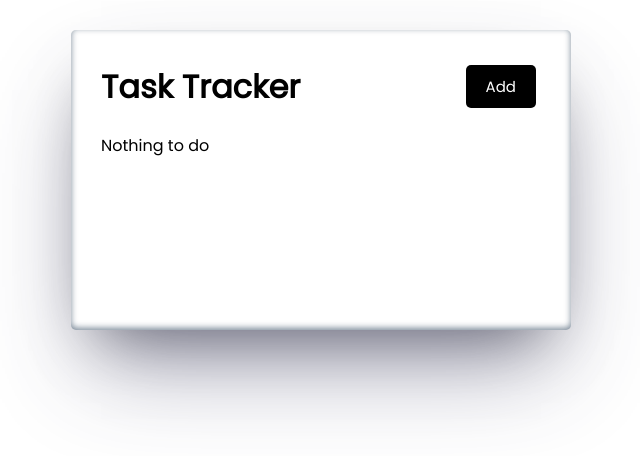
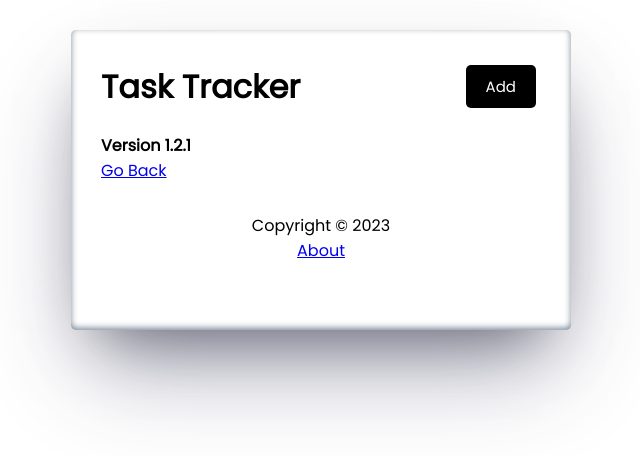
Before and after one commit to DanielAgbeni/My-Todo, a React (Vite) app: page /about in a window 1280 px wide. Shown: the top 456 px of the page, without its empty margins (319-959 px from the left). Built offline with nearby package versions, Linux system fonts and the light colour scheme; data requests are answered from the project's data file.

Commit message:
Fix local storage

```diff
--- a/db.json
+++ b/db.json
@@ -1,3 +1,11 @@
 {
-  "task": []
+  "task": [
+    {
+      "text": " jjjjj",
+      "day": "Aug 20th at 02:13",
+      "time": "02:13",
+      "reminder": false,
+      "id": 1
+    }
+  ]
 }
--- a/package.json
+++ b/package.json
@@ -14,7 +14,8 @@
     "json-server": "^0.17.3",
     "react": "^18.2.0",
     "react-dom": "^18.2.0",
-    "react-icons": "^4.10.1"
+    "react-icons": "^4.10.1",
+    "react-router-dom": "^6.15.0"
   },
   "devDependencies": {
     "@types/react": "^18.2.15",
--- a/src/App.jsx
+++ b/src/App.jsx
@@ -1,76 +1,96 @@
 /** @format */
+import { BrowserRouter as Router, Route, Routes } from 'react-router-dom'
 import { Task } from './components/Task'
 import { useState, useEffect } from 'react'
 import Header from './components/Header'
 import Form from './components/Form'
+import Footer from './components/Footer'
+import About from './components/About'
 
 function App() {
 	const [showTask, setShowTask] = useState(false)
-	const [tasks, newTask] = useState([])
+	const [tasks, newTask] = useState(() => {
+		const localValue = localStorage.getItem('ITEM')
+		if (localValue == null) return []
+		return JSON.parse(localValue)
+	})
 	useEffect(() => {
-		const getTasks = async () => {
-			const serverTask = await fetchTasks()
-			newTask(serverTask)
-		}
-		getTasks()
-	}, [])
+		localStorage.setItem('ITEM', JSON.stringify(tasks))
+	}, [tasks])
 
 	// Fetch Data from db.json
-	const fetchTasks = async () => {
-		const res = await fetch('http://localhost:5000/task')
-		const data = await res.json()
-		return data
-	}
-	// Fetch single Data from db.json
-	const fetchTask = async (id) => {
-		const res = await fetch(`http://localhost:5000/task/${id}`)
-		const data = await res.json()
+	// const fetchTasks = async () => {
+	// 	const res = await fetch('http://localhost:5000/task')
+	// 	const data = await res.json()
+	// 	return data
+	// }
+	// // Fetch single Data from db.json
+	// const fetchTask = async (id) => {
+	// 	const res = await fetch(`http://localhost:5000/task/${id}`)
+	// 	const data = await res.json()
 
-		return data
+	// 	return data
+	// }
+
+	const addTask = (task) => {
+		// const res = await fetch('http://localhost:5000/task', {
+		// 	method: 'POST',
+		// 	headers: {
+		// 		'Content-type': 'application/json',
+		// 	},
+		// 	body: JSON.stringify(task),
+		// })
+		// const data = await res.json()
+		const id = crypto.randomUUID()
+		const SetTask = { id, ...task }
+		newTask([...tasks, SetTask])
 	}
 
-	const addTask = async (task) => {
-		const res = await fetch('http://localhost:5000/task', {
-			method: 'POST',
-			headers: {
-				'Content-type': 'application/json',
-			},
-			body: JSON.stringify(task),
-		})
-		const data = await res.json()
-		// const id = crypto.randomUUID()
-		// const SetTask = { id, ...task }
-		// newTask([...tasks, SetTask])
-		newTask([...tasks, data])
-	}
-
-	const selectTask = async (id) => {
-		const toggleTask = await fetchTask(id)
-		const upTask = { ...toggleTask, reminder: !toggleTask.reminder }
-		const res = await fetch(`http://localhost:5000/task/${id}`, {
-			method: 'PUT',
-			headers: {
-				'Content-type': 'application/json',
-			},
-			body: JSON.stringify(upTask),
-		})
-		const data = await res.json()
+	const selectTask = (id) => {
+		// const toggleTask = await fetchTask(id)
+		// const upTask = { ...toggleTask, reminder: !toggleTask.reminder }
+		// const res = await fetch(`http://localhost:5000/task/${id}`, {
+		// 	method: 'PUT',
+		// 	headers: {
+		// 		'Content-type': 'application/json',
+		// 	},
+		// 	body: JSON.stringify(upTask),
+		// })
+		// const data = await res.json()
 		newTask(
 			tasks.map((task) =>
-				task.id === id ? { ...task, reminder: data.reminder } : task
+				task.id === id ? { ...task, reminder: !task.reminder } : task
 			)
 		)
 	}
-	const deleteTask = async (id) => {
-		await fetch(`http://localhost:5000/task/${id}`, { method: 'DELETE' })
+	const deleteTask = (id) => {
+		// await fetch(`http://localhost:5000/task/${id}`, { method: 'DELETE' })
 		newTask((currentTask) => currentTask.filter((tasks) => tasks.id !== id))
 	}
 	return (
-		<div className='container'>
-			<Header onAdd={() => setShowTask(!showTask)} showAdd={showTask} />
-			{showTask && <Form onAdd={addTask} />}
-			<Task task={tasks} selectTask={selectTask} onDelete={deleteTask} />
-		</div>
+		<Router>
+			<div className='container'>
+				<Header onAdd={() => setShowTask(!showTask)} showAdd={showTask} />
+
+				<Routes>
+					<Route
+						path='/'
+						element={
+							<>
+								{showTask && <Form onAdd={addTask} />}
+								<Task
+									task={tasks}
+									selectTask={selectTask}
+									onDelete={deleteTask}
+								/>
+							</>
+						}
+					/>
+					<Route path='/about' element={<About />} />
+				</Routes>
+				<Footer />
+			</div>
+		</Router>
 	)
 }
 export default App
--- /dev/null
+++ b/src/components/About.jsx
@@ -0,0 +1,14 @@
+/** @format */
+import { Link } from 'react-router-dom'
+import React from 'react'
+
+const About = () => {
+	return (
+		<div>
+			<h4>Version 1.2.1</h4>
+			<Link to='/'>Go Back</Link>
+		</div>
+	)
+}
+
+export default About
--- /dev/null
+++ b/src/components/Footer.jsx
@@ -0,0 +1,14 @@
+/** @format */
+import { Link } from 'react-router-dom'
+import React from 'react'
+
+const Footer = () => {
+	return (
+		<footer>
+			<p>Copyright &copy; {new Date().getFullYear()}</p>
+			<Link to='/about'>About</Link>
+		</footer>
+	)
+}
+
+export default Footer
--- a/src/components/Form.jsx
+++ b/src/components/Form.jsx
@@ -30,7 +30,7 @@
 		}
 		onAdd(taskData)
 		if (text === '') return
-		console.log(taskData)
+		// console.log(taskData)
 		setNewTask('')
 		setNewReminder(false)
 		setNewTime('')
```
Also changed, not shown: src/components/delete.svg (deleted), 1 other file (tests, documents, lock files or other folders).
